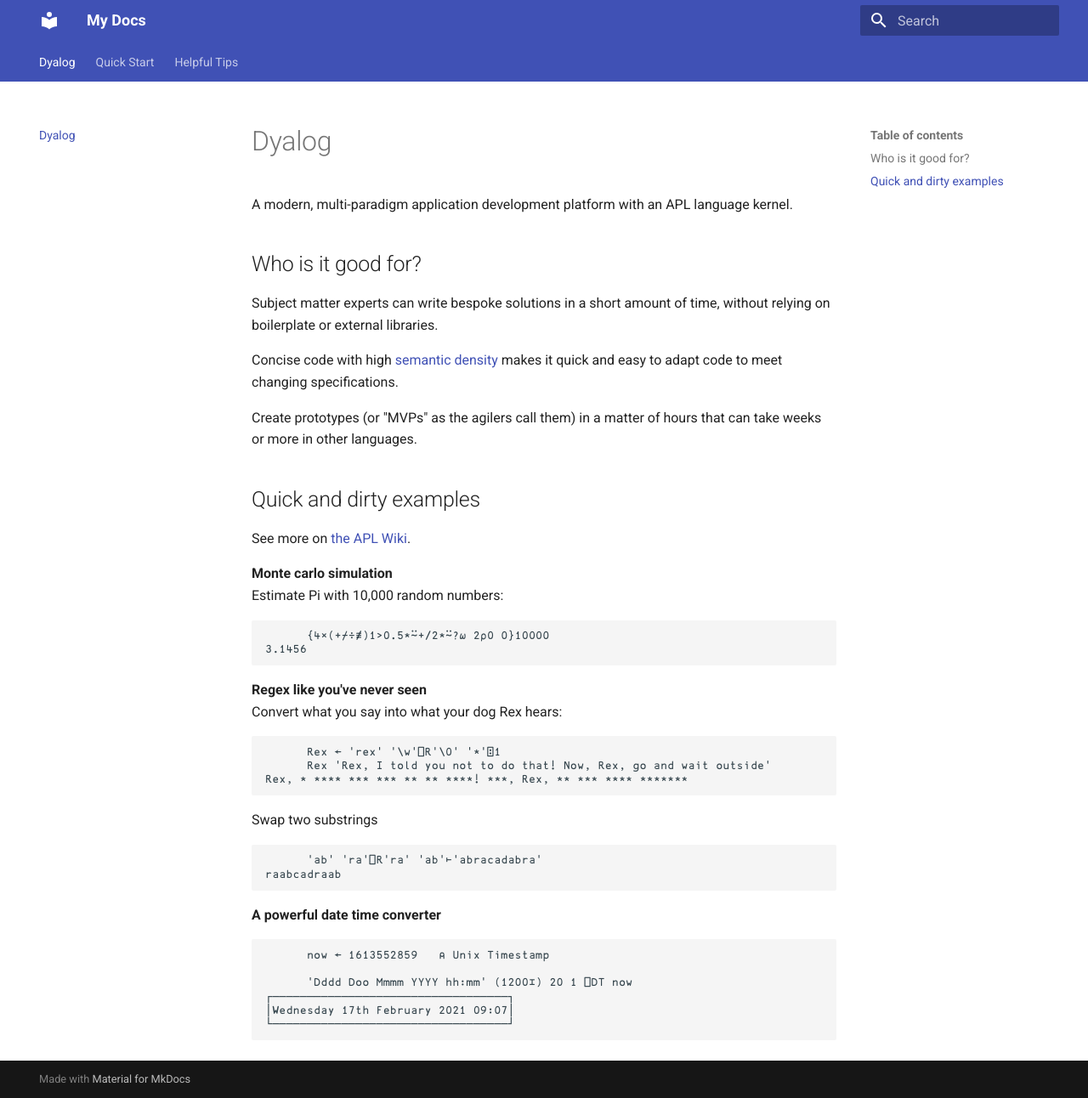
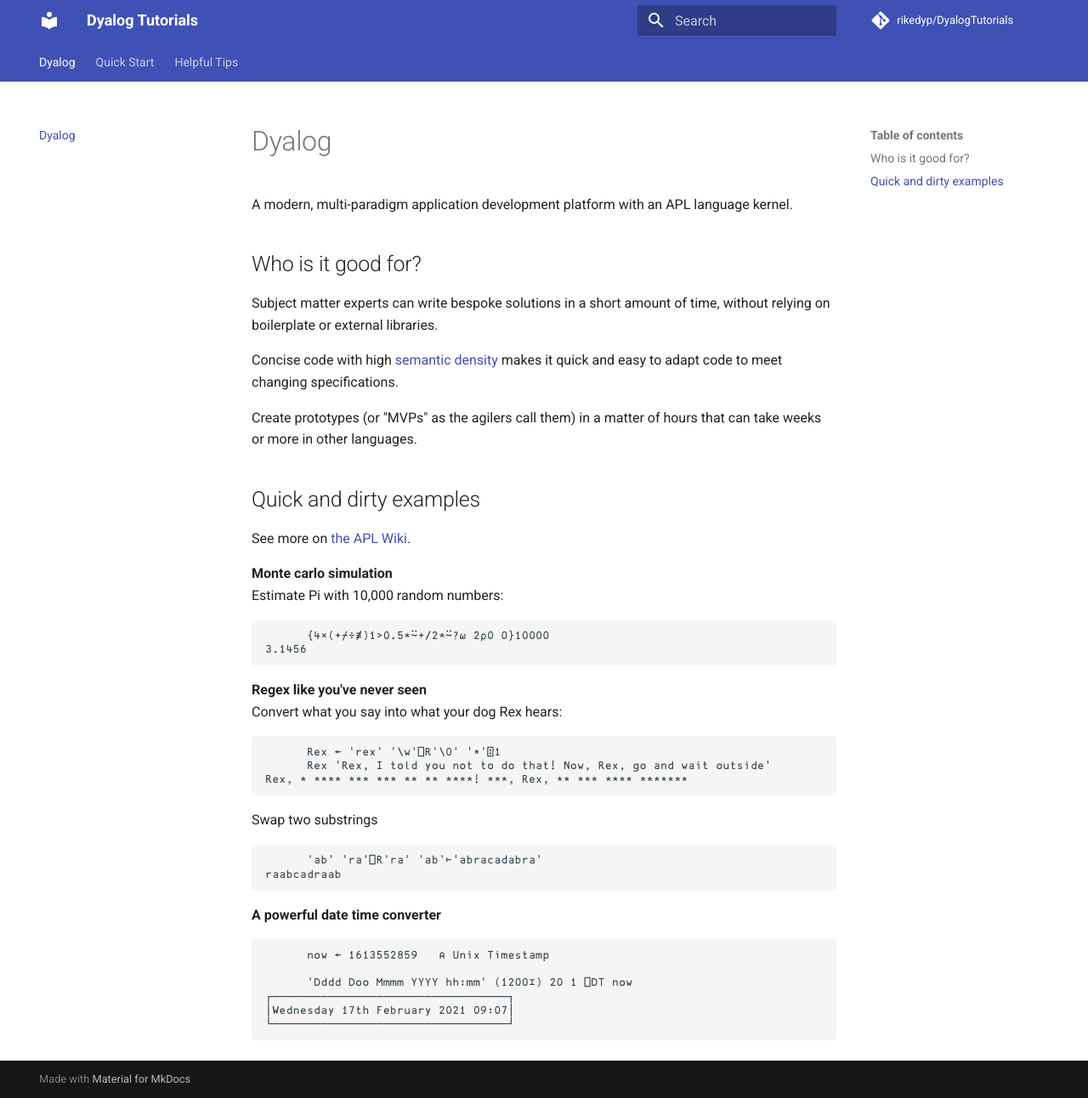
Before and after one commit to rikedyp/DyalogTutorials, an MkDocs documentation site: the page built from docs/index.md, in a window 1280 px wide and 1292 px high. Shown: the whole window at 85% size. Built offline with MkDocs 1.6.1 and Material for MkDocs 9.7.7, drawn with Linux system fonts in a browser that asks for light colours; comment, search, counter and statistics services are not loaded.

Commit message:
Update mkdocs.yml

```diff
--- a/mkdocs.yml
+++ b/mkdocs.yml
@@ -1,4 +1,8 @@
-site_name: My Docs
+site_name: Dyalog Tutorials
+site_description: How-to guides for Dyalog APL
+docs_dir: docs/
+repo_name: 'rikedyp/DyalogTutorials'
+repo_url: 'https://github.com/rikedyp/DyalogTutorials'
 theme:
   name: material
   features:
```
